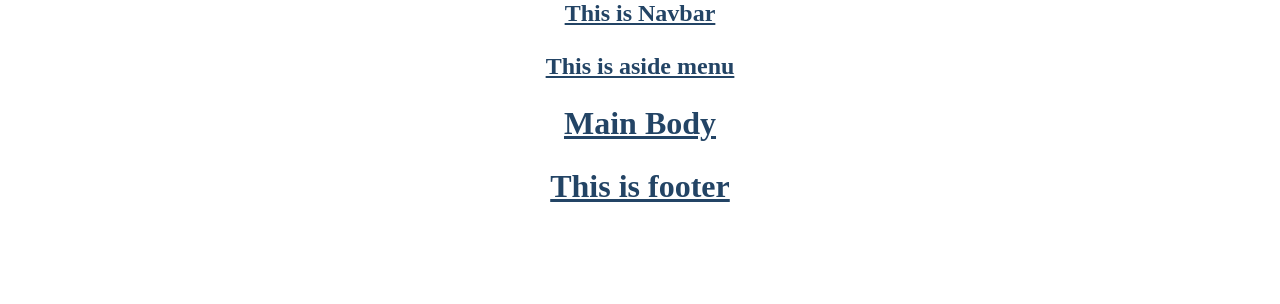
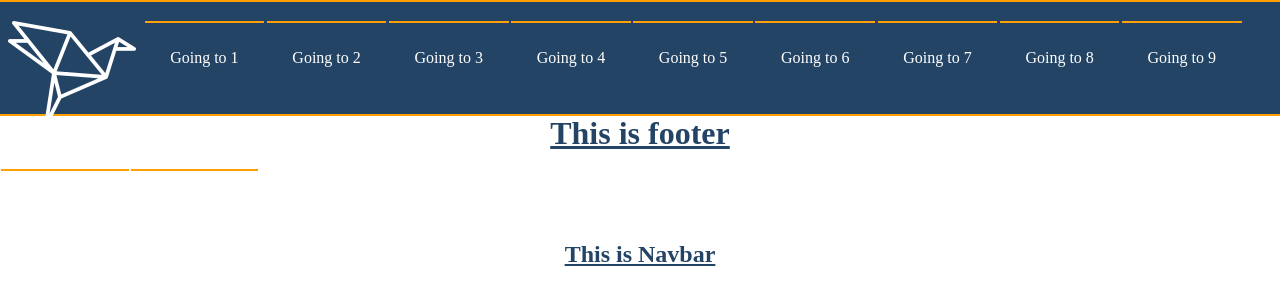
Before and after one commit to vinhhn3/tcd0302-react-origami, a React (Create React App) app: page / in a window 1280 px wide. Shown: the top 304 px of the page. Built offline with nearby package versions, Linux system fonts and the light colour scheme.

Commit message:
Navbar layout

```diff
--- a/src/App.js
+++ b/src/App.js
@@ -1,7 +1,7 @@
 import "./App.css";
-import Footer from "./components/Footer";
-import Main from "./components/Main";
-import Navbar from "./components/Navbar";
+import Footer from "./pages/Footer";
+import Main from "./pages/Main";
+import Navbar from "./pages/Navbar";
 
 function App() {
   return (
--- a/src/components/Navbar.js
+++ /dev/null
@@ -1,11 +0,0 @@
-import React from "react";
-
-const Navbar = () => {
-  return (
-    <nav>
-      <h1>This is Navbar</h1>
-    </nav>
-  );
-};
-
-export default Navbar;
--- /dev/null
+++ b/src/components/linkItem/LinkItem.js
@@ -0,0 +1,11 @@
+import React from "react";
+
+const LinkItem = ({ title, url }) => {
+  return (
+    <li className="listItem">
+      <a href={url}>{title}</a>
+    </li>
+  );
+};
+
+export default LinkItem;
--- /dev/null
+++ b/src/pages/Navbar.js
@@ -0,0 +1,84 @@
+import React, { useState } from "react";
+import birdLogo from "../assets/white-origami-bird.png";
+import LinkItem from "../components/linkItem/LinkItem";
+
+const Navbar = () => {
+  const [linkItems, setLinkItems] = useState([
+    {
+      id: 1,
+      title: "Going to 1",
+      url: "#",
+    },
+    {
+      id: 2,
+      title: "Going to 2",
+      url: "#",
+    },
+    {
+      id: 3,
+      title: "Going to 3",
+      url: "#",
+    },
+    {
+      id: 4,
+      title: "Going to 4",
+      url: "#",
+    },
+    {
+      id: 5,
+      title: "Going to 5",
+      url: "#",
+    },
+    {
+      id: 6,
+      title: "Going to 6",
+      url: "#",
+    },
+    {
+      id: 7,
+      title: "Going to 7",
+      url: "#",
+    },
+    {
+      id: 8,
+      title: "Going to 8",
+      url: "#",
+    },
+    {
+      id: 9,
+      title: "Going to 9",
+      url: "#",
+    },
+    {
+      id: 10,
+      title: "Going to 10",
+      url: "#",
+    },
+    {
+      id: 11,
+      title: "Going to 11",
+      url: "#",
+    },
+  ]);
+
+  return (
+    <nav
+      className="Navigation"
+      style={{
+        position: "fixed",
+      }}
+    >
+      <ul>
+        <li className="listItem">
+          <img alt="" src={birdLogo} />
+        </li>
+        {linkItems.map((item) => (
+          <LinkItem key={item.id} title={item.title} url={item.url} />
+        ))}
+      </ul>
+      <h1>This is Navbar</h1>
+    </nav>
+  );
+};
+
+export default Navbar;
```
Also changed, not shown: src/pages/Aside.js (renamed from src/components/Aside.js), src/pages/Footer.js (renamed from src/components/Footer.js), src/pages/Main.js (renamed from src/components/Main.js).
